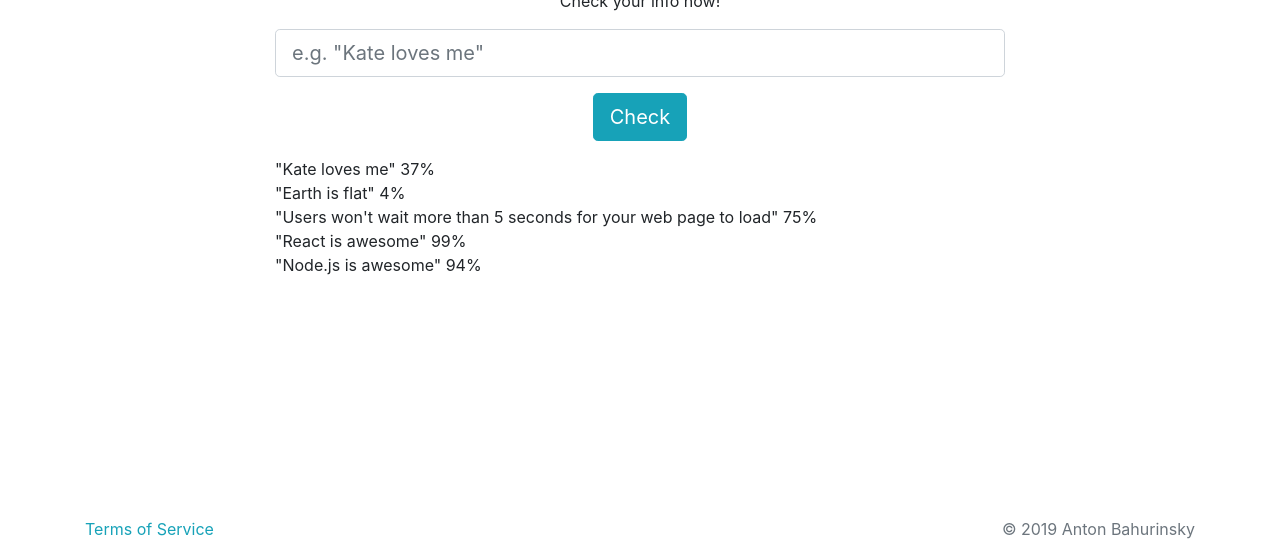
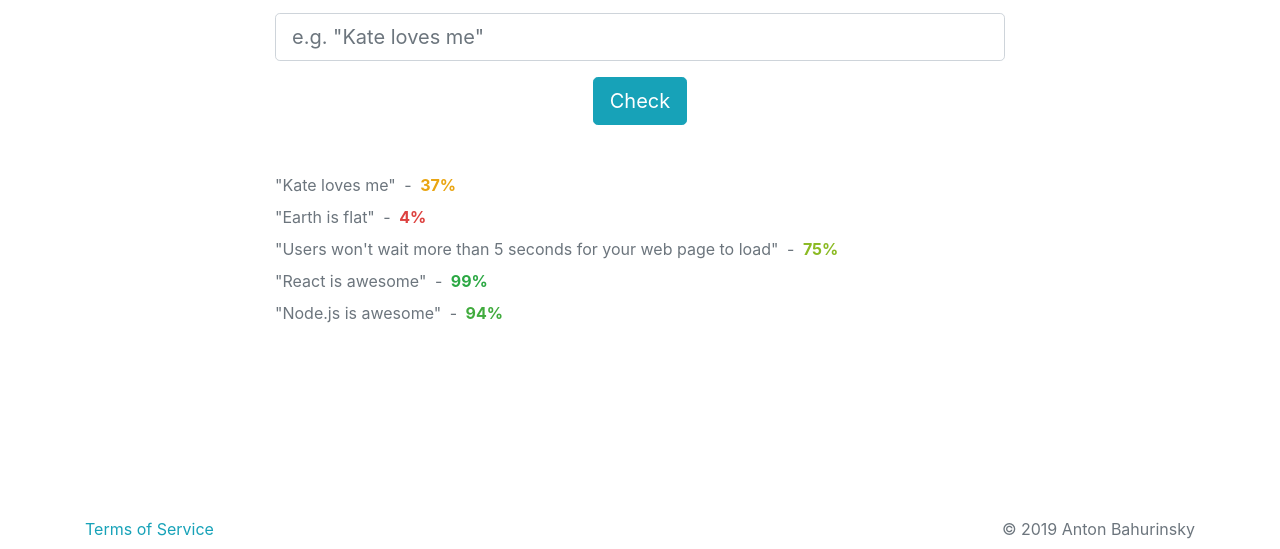
Before and after one commit to toxa16/infometer-frames, a website: page src/index.html in a window 1280 px wide. Shown: the part 251-800 px from the top of the page. Drawn offline with nearby package versions, Linux system fonts and the light colour scheme; files that its build step writes are made by us from their sources.

Commit message:
styling recent infos

```diff
--- a/src/index.html
+++ b/src/index.html
@@ -10,6 +10,8 @@
 
   <!-- Font Awesome -->
   <script src="https://kit.fontawesome.com/e83af1d552.js"></script>
+
+  <link rel="stylesheet" href="../dist/css/styles.css">
 
   <style>
     html, body {
@@ -44,10 +46,11 @@
         <div class="col-12 col-md-10 col-lg-8 mx-auto">
 
           <!-- Content start -->
-          <div>
+          <div class="mt-4">
             <h1 class="font-weight-bold text-info">InfoMeter</h1>
             <p>Check your info now!</p>
-            <form action="/result" method="get">
+
+            <form class="mb-5" action="/result" method="get">
               <div class="form-group">
                 <input class="form-control form-control-lg" type="text"
                     name="q" placeholder="e.g. &quot;Kate loves me&quot;" />
@@ -57,13 +60,38 @@
               </div>
             </form>
 
-            <div class="text-left">
-              <div>"Kate loves me" 37%</div>
-              <div>"Earth is flat" 4%</div>
-              <div>"Users won't wait more than 5 seconds for your web page to load" 75%</div>
-              <div>"React is awesome" 99%</div>
-              <div>"Node.js is awesome" 94%</div>
+            <div class="row text-left mb-4">
+              <div class="col-10 col-sm-10 col-md-10">
+                <div class="text-nowrap mb-2">
+                  <span class="text-muted text-wrap">"Kate loves me"</span>
+                  <span class="text-muted mx-1">-</span>
+                  <span class="font-weight-bold imc-37">37%</span>
+                </div>
+                <div class="text-nowrap mb-2">
+                  <span class="text-muted text-wrap">"Earth is flat"</span>
+                  <span class="text-muted mx-1">-</span>
+                  <span class="font-weight-bold imc-4">4%</span>
+                </div>
+                <div class="text-nowrap mb-2">
+                  <span class="text-muted text-wrap">
+                    "Users won't wait more than 5 seconds for your web page to load"
+                  </span>
+                  <span class="text-muted mx-1">-</span>
+                  <span class="font-weight-bold imc-75">75%</span>
+                </div>
+                <div class="text-nowrap mb-2">
+                  <span class="text-muted text-wrap">"React is awesome"</span>
+                  <span class="text-muted mx-1">-</span>
+                  <span class="font-weight-bold imc-99">99%</span>
+                </div>
+                <div class="text-nowrap mb-2">
+                  <span class="text-muted text-wrap">"Node.js is awesome"</span>
+                  <span class="text-muted mx-1">-</span>
+                  <span class="font-weight-bold imc-94">94%</span>
+                </div>
+              </div>
             </div>
+
           </div>
           <!-- / Content end -->
 
```
